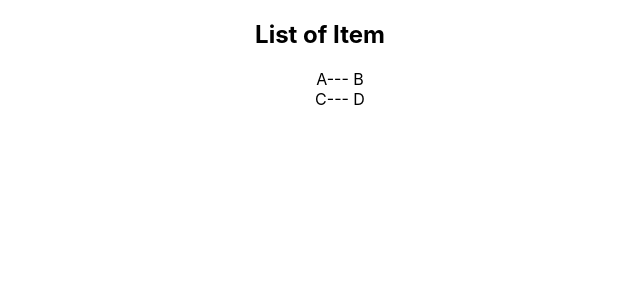
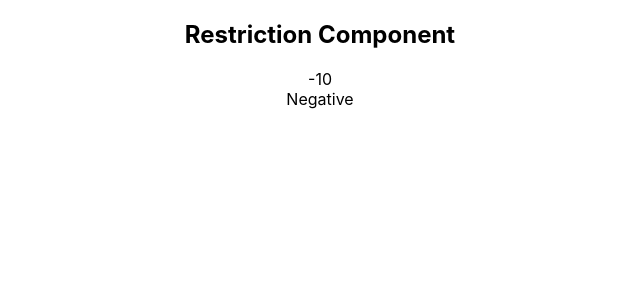
Before and after one commit to MuhammadShohagIslam/React-TypeScript, a React (Create React App) app: page / in a window 1280 px wide. Shown: the top 300 px of the page, without its empty margins (320-960 px from the left). Built offline with nearby package versions, Linux system fonts and the light colour scheme.

Commit message:
Restricting Props Type

```diff
--- a/src/App.tsx
+++ b/src/App.tsx
@@ -1,6 +1,5 @@
 import React from "react";
 import "./App.css";
-import Main from "./components/GenericProps/Main";
 // import Main from "./components/TypingProps/Main";
 // import Main from './components/EventProps/Main';
 // import StyleProps from "./components/StyleProps/StyleProps";
@@ -14,6 +13,8 @@ import Main from "./components/GenericProps/Main";
 // import MainForRef from "./components/UseRef/Main";
 // import MainClassComp from "./components/ClassComp/Main";
 // import MainComponetProps from "./components/ComponentProps/Main";
+// import MainGeneric from "./components/GenericProps/Main";
+import MainRestriction from "./components/Restricting/Main";
 
 function App() {
     return (
@@ -32,7 +33,8 @@ function App() {
             {/* <MainForRef/> */}
             {/* <MainClassComp/> */}
             {/* <MainComponetProps/> */}
-            <Main/>
+            {/* <MainGeneric/> */}
+            <MainRestriction/>
 
         </div>
     );
--- /dev/null
+++ b/src/components/Restricting/Main.tsx
@@ -0,0 +1,11 @@
+import RandomNumber from "./RandomNumber";
+
+const Main = () => {
+    return (
+        <>
+            <RandomNumber value={-10} isNegative />
+        </>
+    );
+}
+
+export default Main;
--- /dev/null
+++ b/src/components/Restricting/RandomNumber.tsx
@@ -0,0 +1,37 @@
+type RandomNumbers = {
+    value: number
+}
+
+type IsPositive = RandomNumbers & {
+    isPositive: boolean,
+    isNegative?: never,
+    isZero?: never,
+}
+
+type IsNegative = RandomNumbers & {
+    isPositive?: never,
+    isNegative: boolean,
+    isZero?: never,
+}
+
+type IsZero = RandomNumbers & {
+    isPositive?: never,
+    isNegative?: never,
+    isZero: boolean,
+}
+
+type RandomNumberPros = IsPositive | IsNegative | IsZero
+
+const RandomNumber = ({value, isPositive, isNegative, isZero}: RandomNumberPros) => {
+    return (
+        <>
+            <h2>Restriction Component</h2>
+            <div>{value}</div>
+            <div>{isPositive && "Positive"}</div>
+            <div>{isNegative && "Negative"}</div>
+            <div>{isZero && "Zero"}</div>
+        </>
+    );
+}
+
+export default RandomNumber;
```
